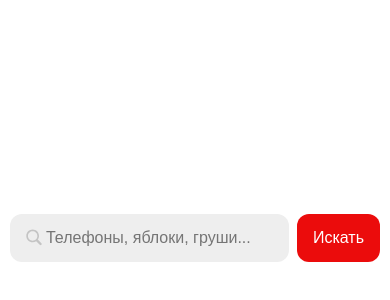
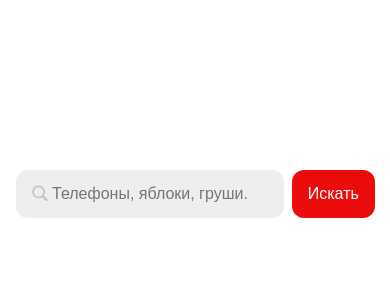
Before and after one commit to DmitryMerzlyakov/sapsan-test, a React (Vite) app: page / in a window 390 px wide. Shown: the part 62-362 px from the top of the page. Built offline with nearby package versions, Linux system fonts and the light colour scheme; no server answers.

Commit message:
fix input

```diff
--- a/src/components/SearchForm/index.tsx
+++ b/src/components/SearchForm/index.tsx
@@ -12,7 +12,13 @@ interface FormValues {
 
 export const SearchForm = () => {
   const [searchParams, setSearchParams] = useSearchParams();
-  const { control, handleSubmit, setValue } = useForm<FormValues>();
+  const search = searchParams.get("search") || "";
+  const { control, handleSubmit, reset } = useForm<FormValues>({ defaultValues: { searchText: "" }});
+
+  const handleClear = () => {
+    reset();
+    setSearchParams({});
+  }
 
   const onSubmit: SubmitHandler<FormValues> = (data) => {
     setSearchParams(() => {
@@ -20,24 +26,19 @@ export const SearchForm = () => {
     });
   };
 
-  const handleClear = () => {
-    setValue('searchText', '')
-    setSearchParams({})
-  };
-
   return (
     <form
       onSubmit={handleSubmit(onSubmit)}
       className={classNames(
         style.form,
-        searchParams.get("search") && style.search
+        search && style.search
       )}
     >
       <Controller
         render={({ field: { onChange, value } }) => (
           <Input
             onChange={onChange}
-            value={searchParams.get('search') === "" ? value : searchParams.get('search') as string}
+            value={value}
             inputPlaceholder="Телефоны, яблоки, груши..."
             iconPlaceholder={<SearchImage />}
             iconClear={<ClearImage />}
--- a/src/components/SearchForm/style.module.css
+++ b/src/components/SearchForm/style.module.css
@@ -14,11 +14,17 @@
 
 @media (max-width: 767px) {
   .form {
-    width: 100%;
-    margin: 276px 0;
+    position: fixed;
+    width: 92%;
+    top: 232px;
+    left: 16px;
+    right: 16px;
+    margin: 0;
   }
 
   .search {
     margin: 0;
+    position: sticky;
+    width: 100%;
   }
 }
--- a/src/shared/ui/input/index.tsx
+++ b/src/shared/ui/input/index.tsx
@@ -4,16 +4,16 @@ import style from "./style.module.css";
 
 export interface IInputProps {
   inputPlaceholder?: string;
-  onChange?: React.ChangeEventHandler<HTMLInputElement>;
-  onClear?: () => void;
-  value?: string;
-  iconPlaceholder?: React.ReactNode;
-  iconClear?: React.ReactNode;
+  onChange: React.ChangeEventHandler<HTMLInputElement>;
+  onClear: () => void;
+  value: string;
+  iconPlaceholder: React.ReactNode;
+  iconClear: React.ReactNode;
 }
 
 export const Input = React.forwardRef(
   (
-    { iconPlaceholder, value, onChange, inputPlaceholder, iconClear, onClear = () => {} }: IInputProps,
+    { iconPlaceholder, value, onChange, inputPlaceholder, iconClear, onClear }: IInputProps,
     ref: React.ForwardedRef<HTMLInputElement>
   ) => {
     return (
```
